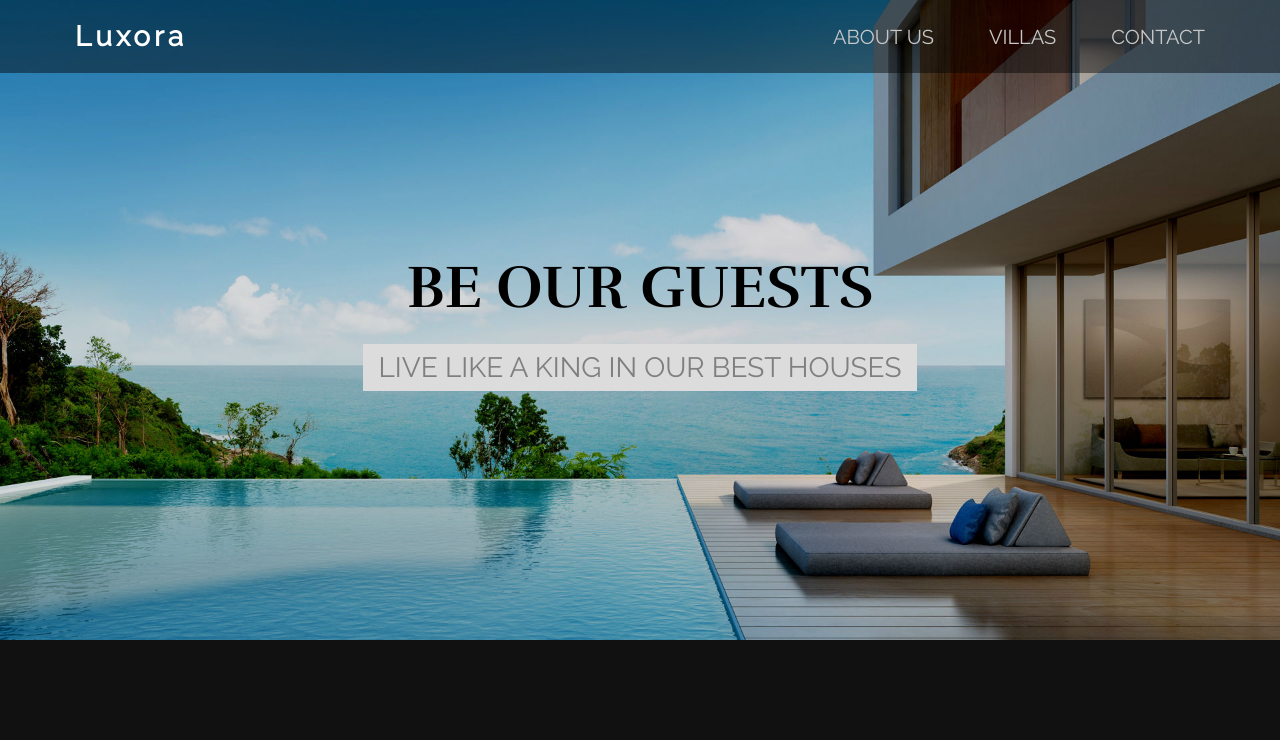
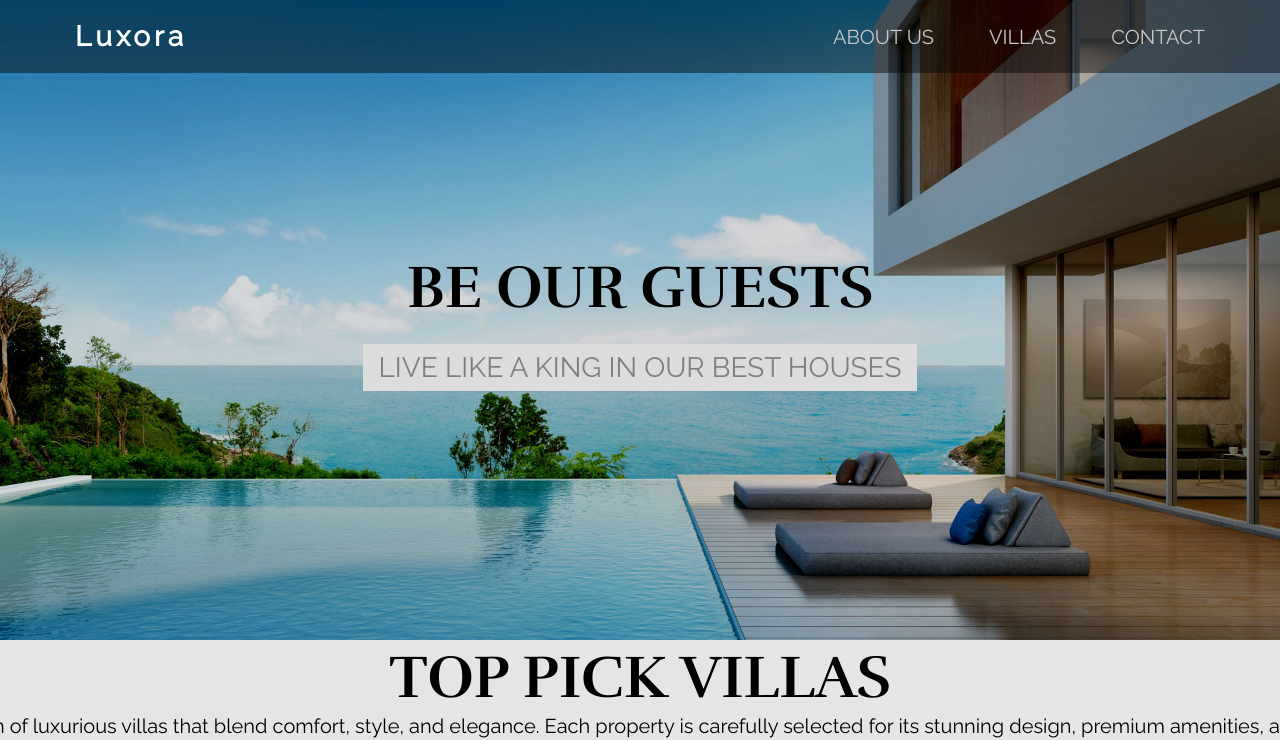
Before and after one commit to kunj-pandya/react-mini-projects, a React (Vite) app in the folder luxora-real-estate/: page / in a window 1280 px wide. Shown: the top 740 px of the page. Built offline with nearby package versions, Linux system fonts and the light colour scheme; a web font is replaced by a local one.

Commit message:
add Topvillas subComponents to home page

```diff
--- a/luxora-real-estate/src/components/Home.jsx
+++ b/luxora-real-estate/src/components/Home.jsx
@@ -1,11 +1,13 @@
 import React from 'react';
 import HeroSection from '../subComponents/HeroSection';
+import TopVillas from '../subComponents/TopVillas';
 
 const Home = () => {
     return (
         <>
             <article className='page'>
                 <HeroSection />
+                <TopVillas />
             </article>
         </>
     )
```
